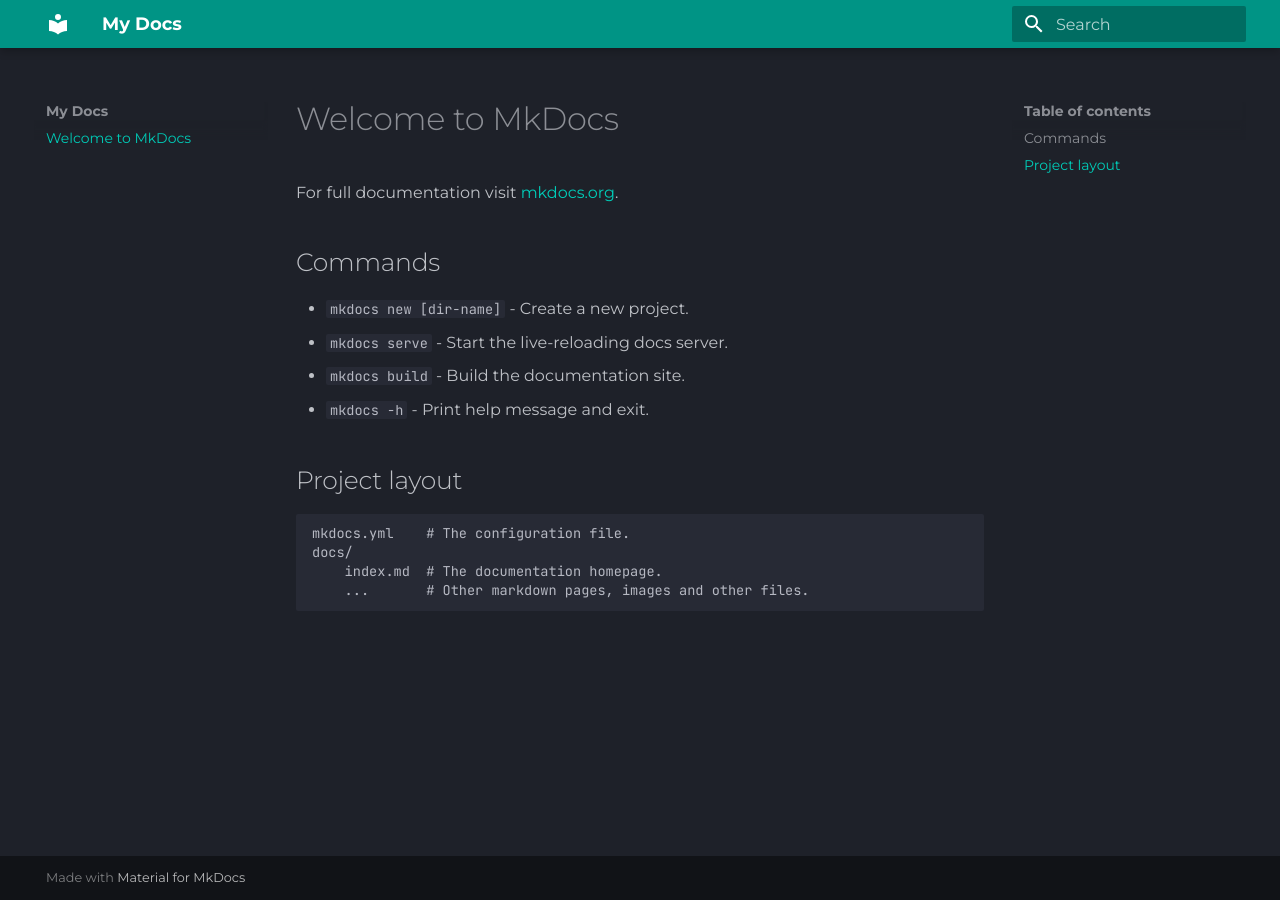
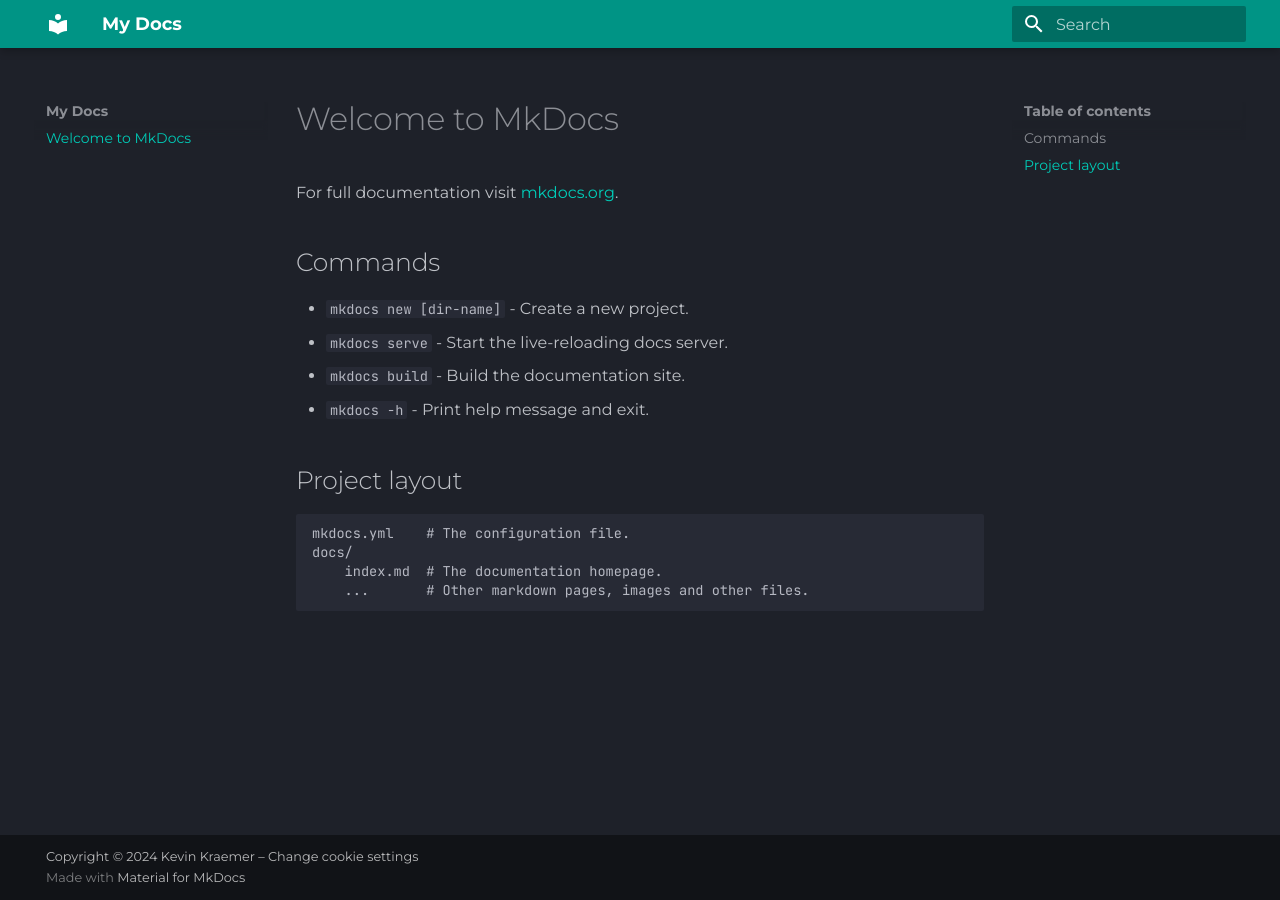
Before and after one commit to krake747/krake-blog, an MkDocs documentation site: the page built from docs/index.md, in a window 1280 px wide. Built offline with MkDocs 1.6.1 and Material for MkDocs 9.7.7, drawn with Linux system fonts in a browser that asks for light colours; some of the changed lines change nothing that is shown.

Commit message:
config(mkdocs): Setup data privacy

```diff
--- a/mkdocs.yml
+++ b/mkdocs.yml
@@ -2,6 +2,7 @@
 
 theme:
   name: material
+  language: en
   palette:
     scheme: slate
     primary: teal
@@ -9,3 +10,16 @@
   font:
     text: Montserrat
     code: JetBrains Mono
+
+extra:
+  consent:
+    title: Cookie consent
+    description: >-
+      We use cookies to recognize your repeated visits and preferences, as well
+      as to measure the effectiveness of our documentation and whether users
+      find what they're searching for. With your consent, you're helping us to
+      make our documentation better.
+
+copyright: >
+  Copyright &copy; 2024 Kevin Kraemer –
+  <a href="#__consent">Change cookie settings</a>
```
